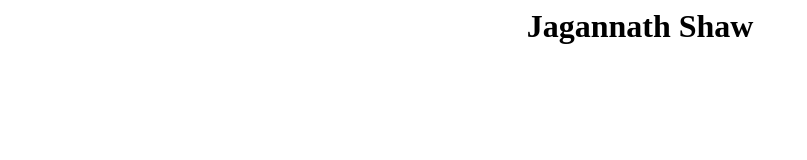
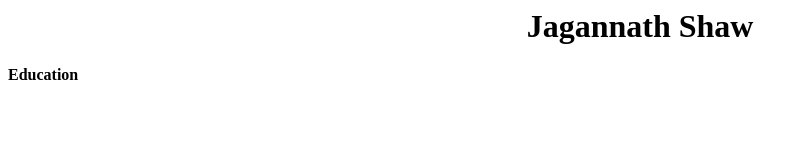
Before and after one commit to Jagannathshaw/Jagannathshaw.github.io, a plain HTML site: page index.html in a window 1280 px wide. Shown: the whole page, without its empty margins (0-807 px from the left). Drawn offline with Linux system fonts and the light colour scheme.

Commit message:
education section added

```diff
--- a/index.html
+++ b/index.html
@@ -6,5 +6,6 @@
 </head>
 <body>
     <h1 style="text-align: center;">Jagannath Shaw</h1>
+    <section style="font-weight: bold;">Education</section>
 </body>
 </html>
```
